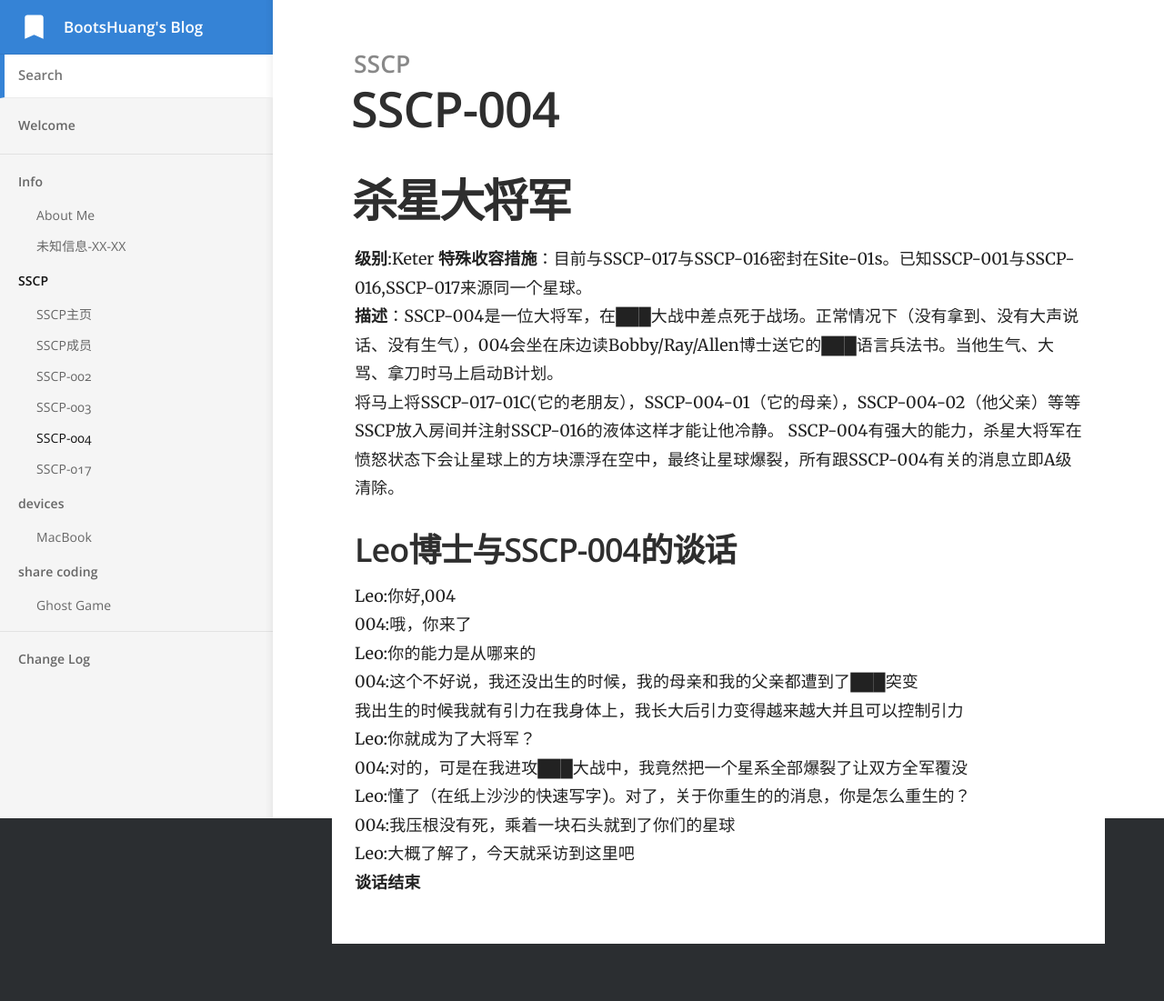
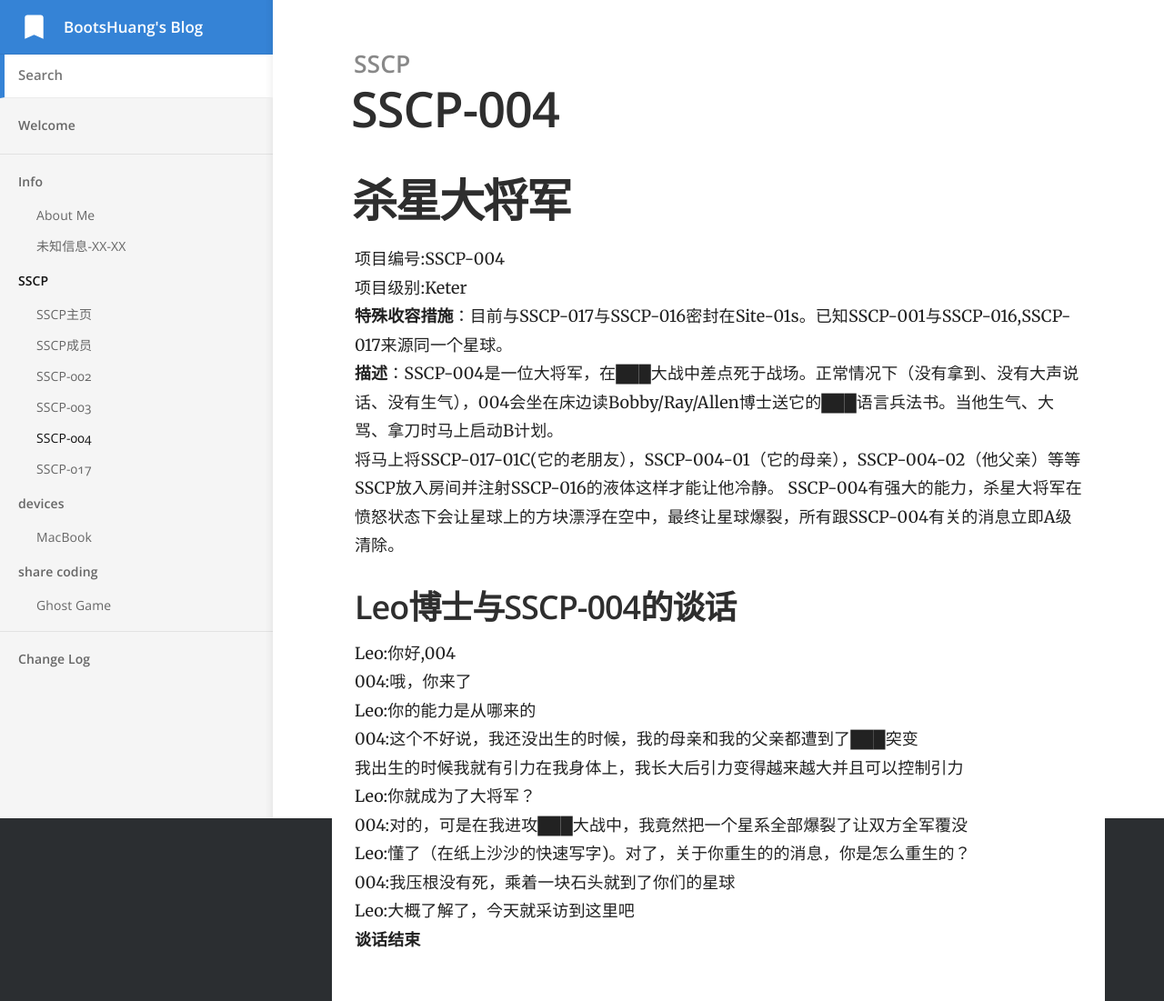
Before and after one commit to BootsHuang/BootsHuang.github.io, a Jekyll site: the page built from _docs/contact-syncing/SSCP-004.md, in a window 1280 px wide. Shown: the whole page at 91% size. Built offline with Jekyll 4.4.1, drawn with Linux system fonts in a browser that asks for light colours; before the commit the page ends 1038 px from its top, so only the background shows below that.

Commit message:
Update SSCP-004.md

```diff
--- a/_docs/contact-syncing/SSCP-004.md
+++ b/_docs/contact-syncing/SSCP-004.md
@@ -4,7 +4,8 @@ category: SSCP
 order: 8
 ---
 # 杀星大将军
-**级别**:Keter
+项目编号:SSCP-004
+项目级别:Keter
 **特殊收容措施**：目前与SSCP-017与SSCP-016密封在Site-01s。已知SSCP-001与SSCP-016,SSCP-017来源同一个星球。
 **描述**：SSCP-004是一位大将军，在███大战中差点死于战场。正常情况下（没有拿到、没有大声说话、没有生气），004会坐在床边读Bobby/Ray/Allen博士送它的███语言兵法书。当他生气、大骂、拿刀时马上启动B计划。
 将马上将SSCP-017-01C(它的老朋友），SSCP-004-01（它的母亲），SSCP-004-02（他父亲）等等SSCP放入房间并注射SSCP-016的液体这样才能让他冷静。
```
